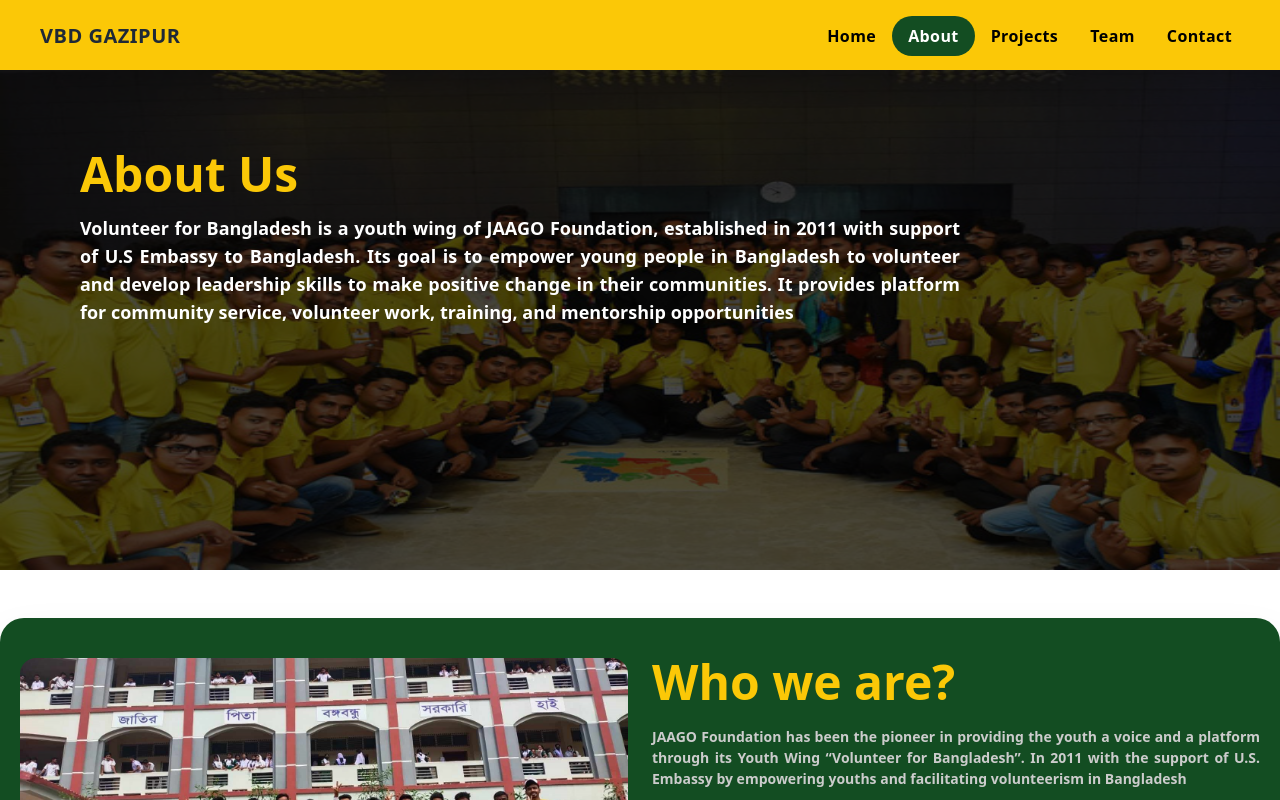
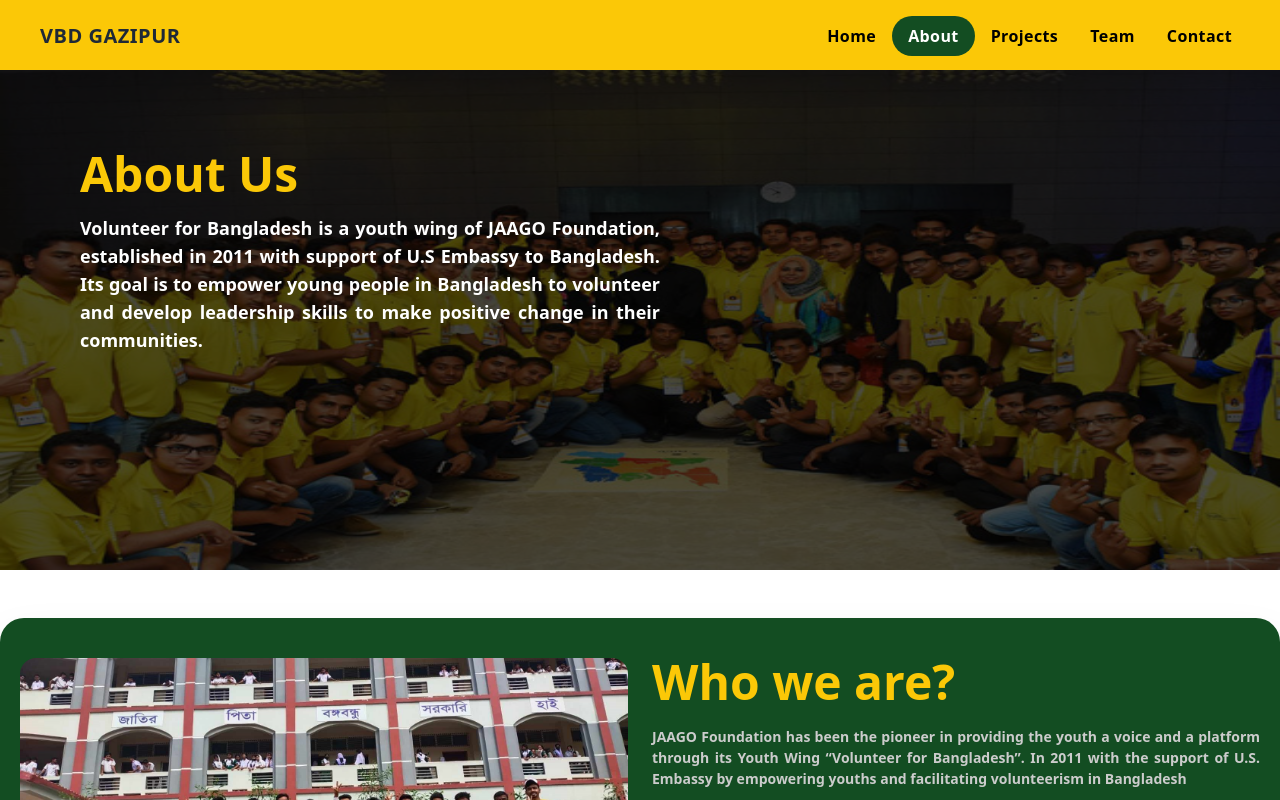
Before and after one commit to AbuRaihan1/vbd-gazipur, a React (Create React App) app: page /about in a window 1280 px wide. Shown: the top 800 px of the page. Built offline with nearby package versions, Linux system fonts and the light colour scheme.

Commit message:
done about page

```diff
--- a/src/Pages/About/About.js
+++ b/src/Pages/About/About.js
@@ -7,7 +7,7 @@
 const About = () => {
   const title = "About Us";
   const description =
-    "Volunteer for Bangladesh is a youth wing of JAAGO Foundation, established in 2011 with support of U.S Embassy to Bangladesh. Its goal is to empower young people in Bangladesh to volunteer and develop leadership skills to make positive change in their communities. It provides platform for community service, volunteer work, training, and mentorship opportunities";
+    "Volunteer for Bangladesh is a youth wing of JAAGO Foundation, established in 2011 with support of U.S Embassy to Bangladesh. Its goal is to empower young people in Bangladesh to volunteer and develop leadership skills to make positive change in their communities.";
   return (
     <div>
       <PageBanner title={title} description={description} />
--- a/src/components/PageBanner/PageBanner.js
+++ b/src/components/PageBanner/PageBanner.js
@@ -9,7 +9,7 @@
           <h2 className="  lg:text-5xl text-3xl font-bold z-10 text-primary">
             {title}
           </h2>
-          <p className="text-white mt-4 font-semibold lg:w-3/4 pr-5  text-justify text-lg">
+          <p className="text-white mt-4 font-semibold lg:w-1/2 pr-5  text-justify text-lg">
             {description}
           </p>
         </div>
```
